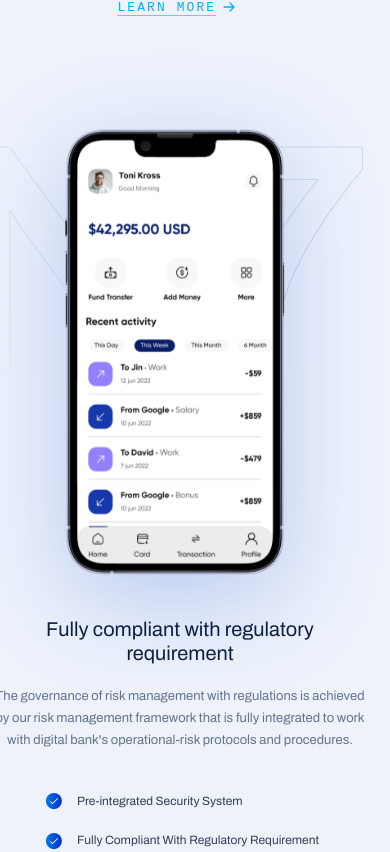
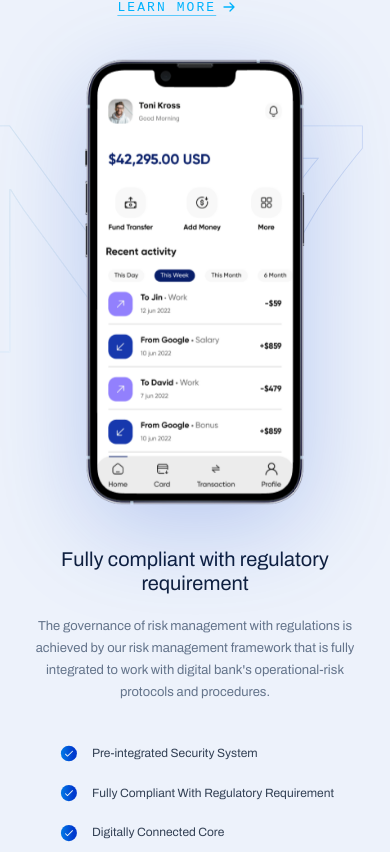
Before and after one commit to NeepunPatil57/Codelinear-Task, a React (Vite) app: page / in a window 390 px wide. Shown: the part 5576-6428 px from the top of the page. Built offline with nearby package versions, Linux system fonts and the light colour scheme; a web font is replaced by a local one.

Commit message:
feat: update layout margins in DigitalBankingSection for improved responsiveness

```diff
--- a/src/components/DigitalBankingSection.tsx
+++ b/src/components/DigitalBankingSection.tsx
@@ -131,10 +131,10 @@ export default function DigitalBankingSection() {
         </div>
 
         {/* Center phone */}
-        <div className="flex justify-center" style={{ marginLeft: '-40px', marginTop: '70px' }}><PhoneMockup /></div>
+        <div className="flex justify-center lg:-ml-10 lg:mt-[70px]"><PhoneMockup /></div>
 
         {/* Right features */}
-        <div className="flex flex-col gap-5 text-center lg:text-left items-center lg:items-start" style={{ marginLeft: '-30px' }}>
+        <div className="flex flex-col gap-5 text-center lg:text-left items-center lg:items-start lg:-ml-[30px]">
           <h3 className="text-[20px] md:text-[22px] leading-[1.2]" style={{ color: '#0f1f3d', fontFamily: "'Archivo', sans-serif", fontWeight: 600 }}>
             Fully compliant with regulatory requirement
           </h3>
@@ -203,10 +203,10 @@ export default function DigitalBankingSection() {
         <div className="hidden lg:block" />
 
         {/* Center phone */}
-        <div className="flex justify-center" style={{ marginLeft: '-40px', marginTop: '70px' }}><PhoneMockup /></div>
+        <div className="flex justify-center lg:-ml-10 lg:mt-[70px]"><PhoneMockup /></div>
 
         {/* Right features */}
-        <div className="w-full flex flex-col gap-5 text-center lg:text-left items-center lg:items-start" style={{ marginLeft: '-40px', marginTop: '90px' }}>
+        <div className="w-full flex flex-col gap-5 text-center lg:text-left items-center lg:items-start lg:-ml-10 lg:mt-[90px]">
           <h2
             className="leading-[1.15]"
             style={{ fontSize: 'clamp(22px, 3vw, 34px)', color: '#0f1f3d', letterSpacing: '-0.4px', fontFamily: "'Archivo', sans-serif", fontWeight: 400 }}
```
